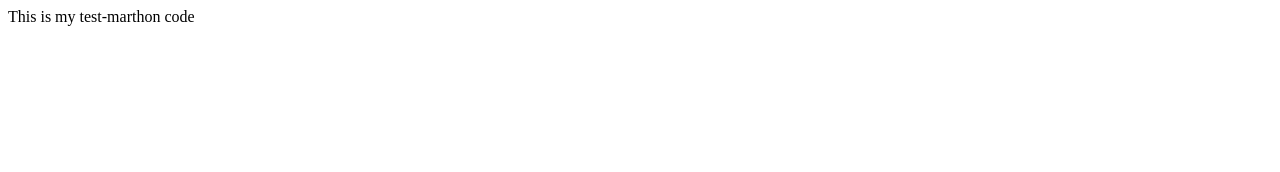
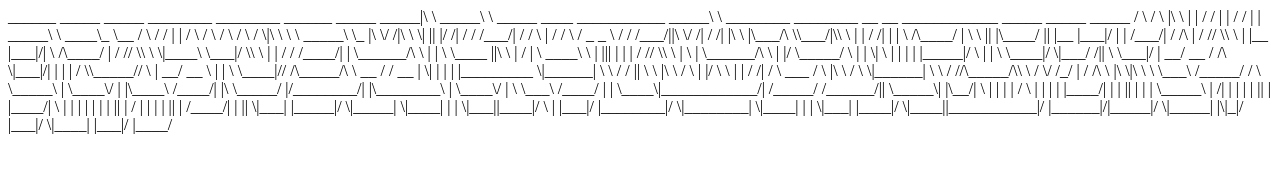
Before and after one commit to szhouchoice/web-app-docker-demo, a plain HTML site: page index.html in a window 1280 px wide. Drawn offline with Linux system fonts and the light colour scheme.

Commit message:
Update index.html

```diff
--- a/index.html
+++ b/index.html
@@ -1,3 +1,16 @@
 <html>
-This is my test-marthon code
+
+                                                ______          _____                                                                              _____
+  ________    ________   ______   _____   _____|\     \    _____\    \                    _____         ____            ___________           _____\    \   ________    ________      __     __         ____________  _____    _____            _____
+ /        \  /        \ |\     \ |     | /     / |     |  /    / |    |              _____\    \    ____\_  \__        /           \         /    / |    | /        \  /        \    /  \   /  \       /            \|\    \   \    \      _____\    \_
+|\         \/         /|\ \     \|     ||      |/     /| /    /  /___/|             /    / \    |  /     /     \      /    _   _    \       /    /  /___/||\         \/         /|  /   /| |\   \     |\___/\  \\___/|\\    \   |    |    /     /|     |
+| \            /\____/ | \ \           ||      |\____/ ||    |__ |___|/            |    |  /___/| /     /\      |    /    //   \\    \     |    |__ |___|/| \            /\____/ | /   //   \\   \     \|____\  \___|/ \\    \  |    |   /     / /____/|
+|  \______/\   \     | |  \ \____      ||\     \    | / |       \               ____\    \ |   |||     |  |     |   /    //     \\    \    |       \      |  \______/\   \     | |/    \_____/    \          |  |       \|    \ |    |  |     | |_____|/
+ \ |      | \   \____|/    \|___/     /|| \     \___|/  |     __/ __           /    /\    \|___|/|     |  |     |  /     \\_____//     \   |     __/ __    \ |      | \   \____|//    /\_____/\    \    __  /   / __     |     \|    |  |     | |_________
+  \|______|  \   \             /     / ||  \     \      |\    \  /  \         |    |/ \    \     |     | /     /| /       \ ___ /       \  |\    \  /  \    \|______|  \   \    /    //\_____/\\    \  /  \/   /_/  |   /     /\      \ |\     \|\        \
+           \  \___\           /_____/  / \  \_____\     | \____\/    |        |\____\ /____/|    |\     \_____/ |/________/|   |\________\ | \____\/    |            \  \___\  /____/ |       | \____\|____________/|  /_____/ /______/|| \_____\|    |\__/|
+            \ |   |           |     | /   \ |     |     | |    |____/|        | |   ||    | |    | \_____\   | /|        | |   | |        || |    |____/|             \ |   |  |    | |       | |    ||           | / |      | |     | || |     /____/| | ||
+             \|___|           |_____|/     \|_____|      \|____|   | |         \|___||____|/      \ |    |___|/ |________|/     \|________| \|____|   | |              \|___|  |____|/         \|____||___________|/  |______|/|_____|/  \|_____|     |\|_|/
+                                                               |___|/                              \|____|                                        |___|/                                                                                        |____/
+
 </html>
```
